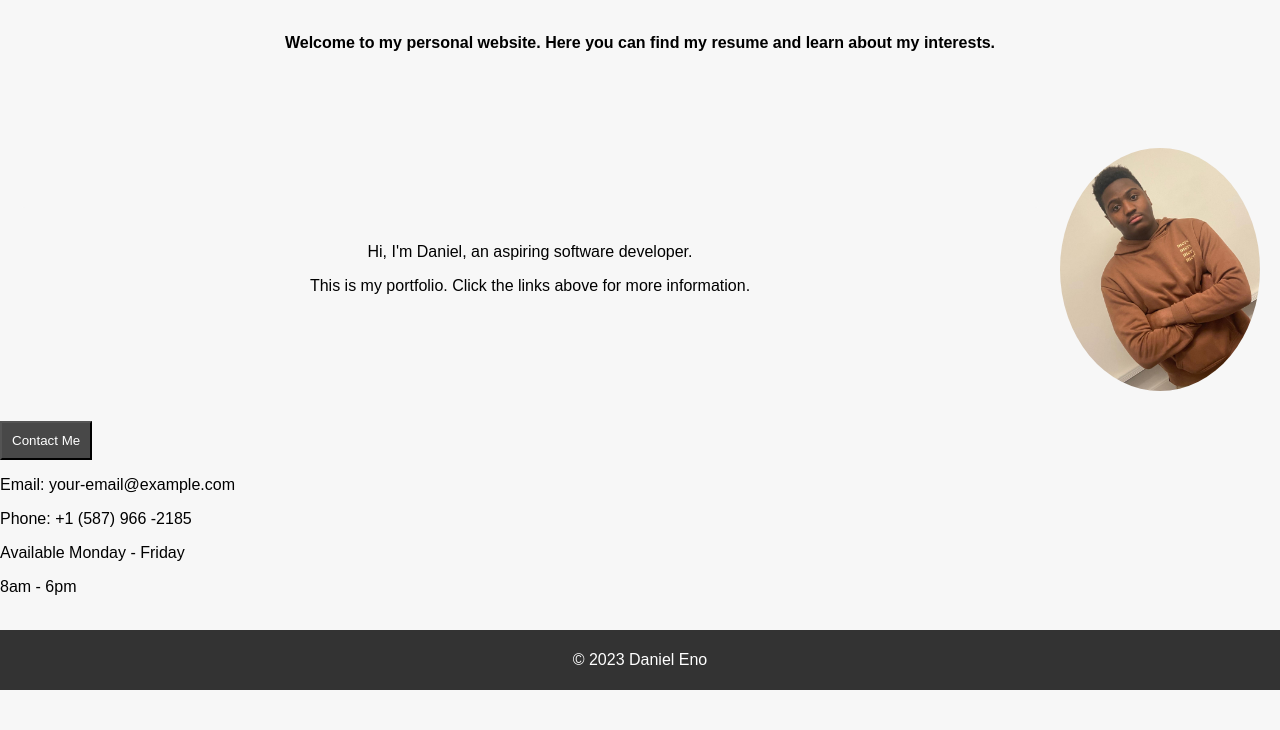
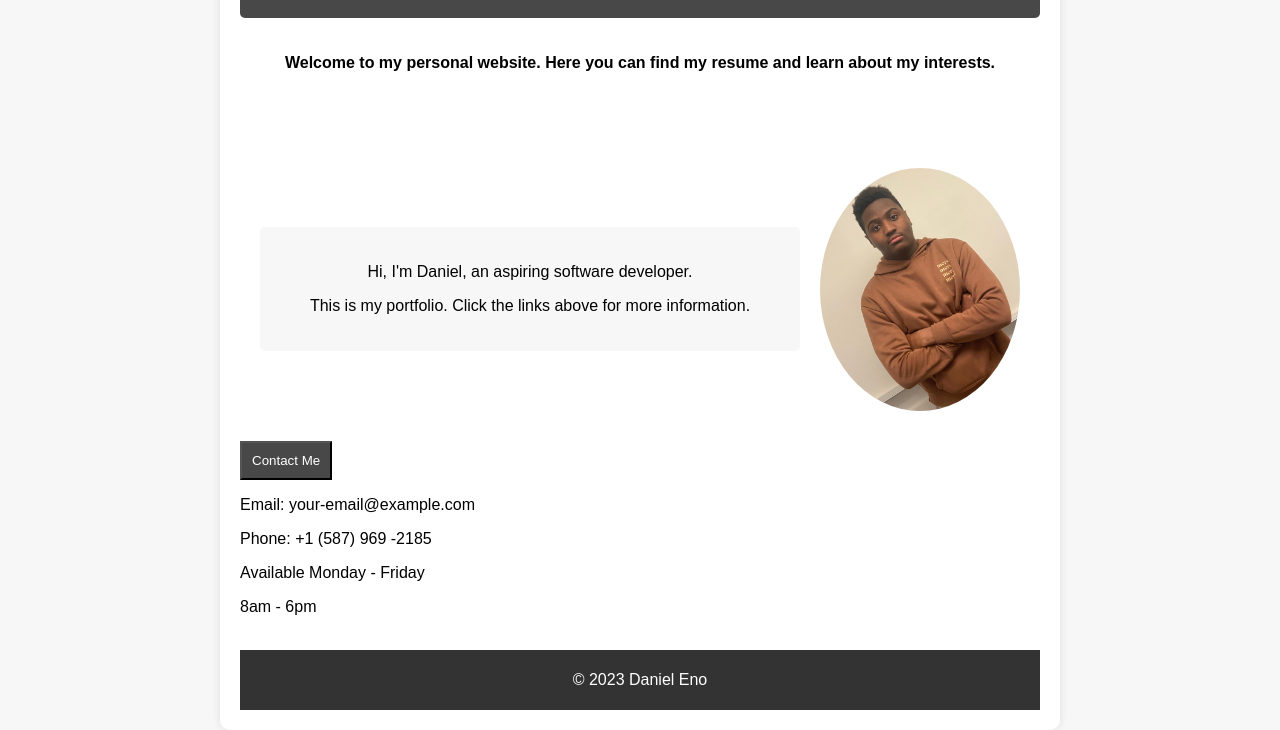
Before and after one commit to CodexCraf/Daniel---Final, a plain HTML site: page index.html in a window 1280 px wide. Shown: the part 190-920 px from the top of the page. Before the commit the page ends 880 px from the top, so only its background shows below. Drawn offline with Linux system fonts and the light colour scheme.

Commit message:
index.html

```diff
--- a/index.html
+++ b/index.html
@@ -10,7 +10,7 @@
     <title>Portfolio</title>
 </head>
 <body>
-    <div class="container">
+    <div class="wrapper">
         <nav>
             <ul>
                 <li><a href="index.html">Home</a></li>
@@ -42,7 +42,7 @@
             <button class="dropbtn" onclick="toggleDropdown()">Contact Me</button>
             <div id="myDropdown" class="dropdown-content">
                 <p>Email: your-email@example.com</p>
-                <p>Phone: +1 (587) 966 -2185</p>
+                <p>Phone: +1 (587) 969 -2185</p>
                 <p>Available Monday - Friday</p>
                 <p>8am - 6pm</p>
             </div>
```
